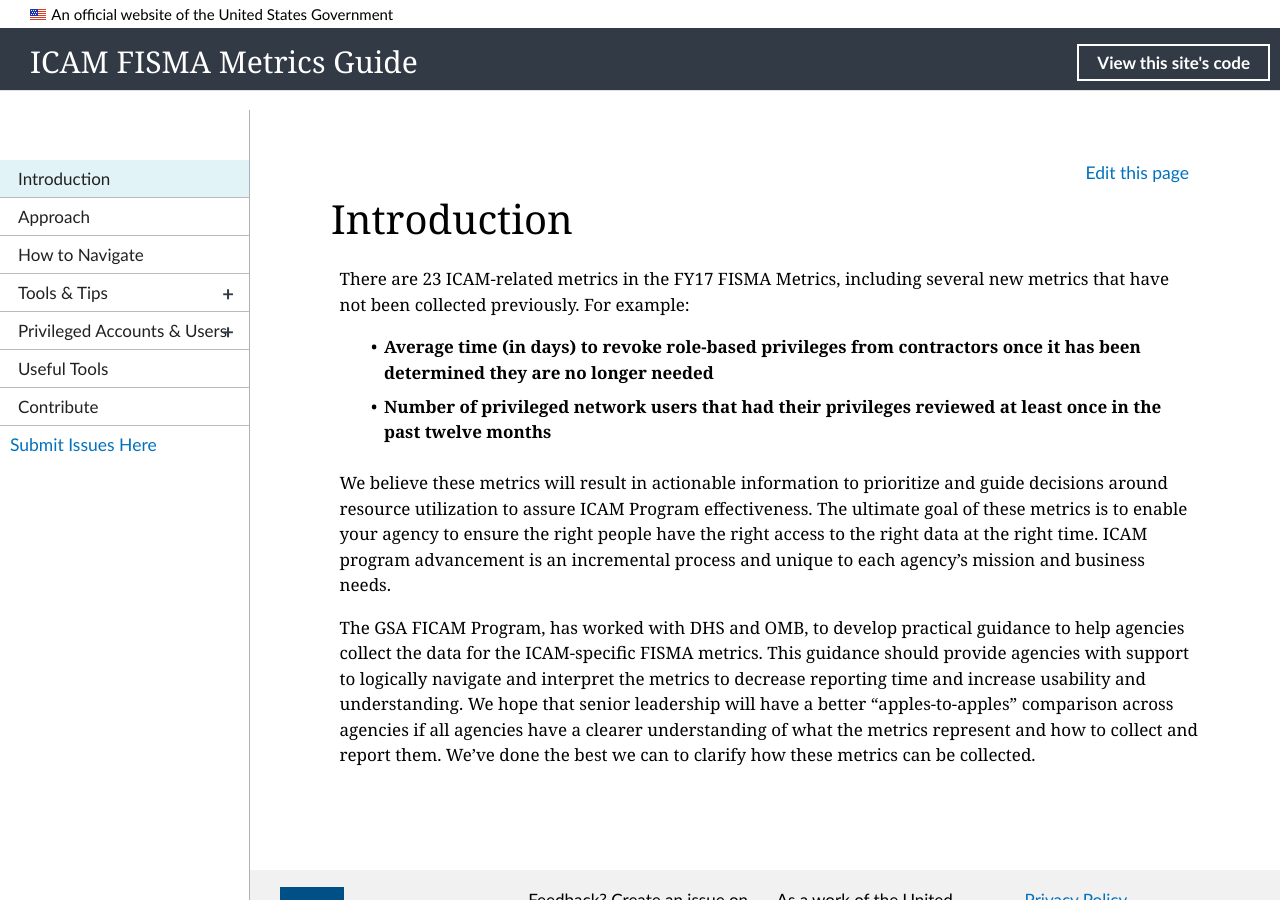
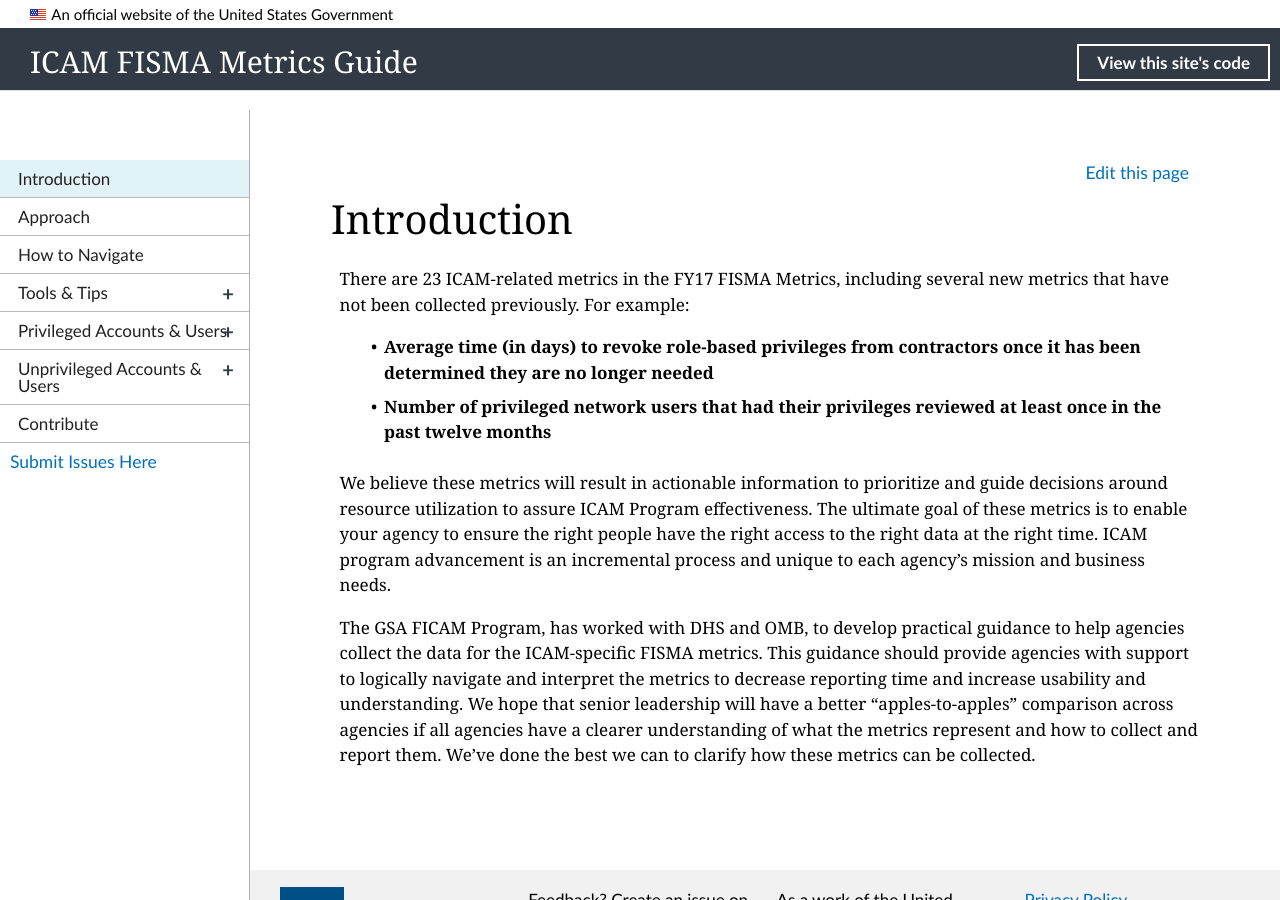
Before and after one commit to GSA/icam-fisma, a Jekyll site: the page built from pages/introduction.md, in a window 1280 px wide and 900 px high. Built offline with Jekyll 4.4.1, drawn with Linux system fonts in a browser that asks for light colours; nearby versions of some CDN libraries.

Commit message:
Update _config.yml

```diff
--- a/_config.yml
+++ b/_config.yml
@@ -76,10 +76,11 @@ navigation:
   internal: true
   coll: true
   collname: priv-mgmt
-- text: Useful Tools
-  url: tools
+- text: Unprivileged Accounts & Users
+  url: unpriv-mgmt/main-unpriv
   internal: true
-  coll: false
+  coll: true
+  collname: unpriv-mgmt
 #https://github.com/jekyll/jekyll/issues/2346
 #- text: Developer Guides
 #  url: devconfig/index/
@@ -108,6 +109,10 @@ collections:
     label: "Privileged Accounts & Users"
     permalink: /priv-mgmt/:path/
     output: true
+  unpriv-mgmt:
+    label: "Unprivileged Accounts & Users"
+    permalink: /unpriv-mgmt/:path/
+    output: true
   #https://github.com/jekyll/jekyll/issues/2346
 
 
```
